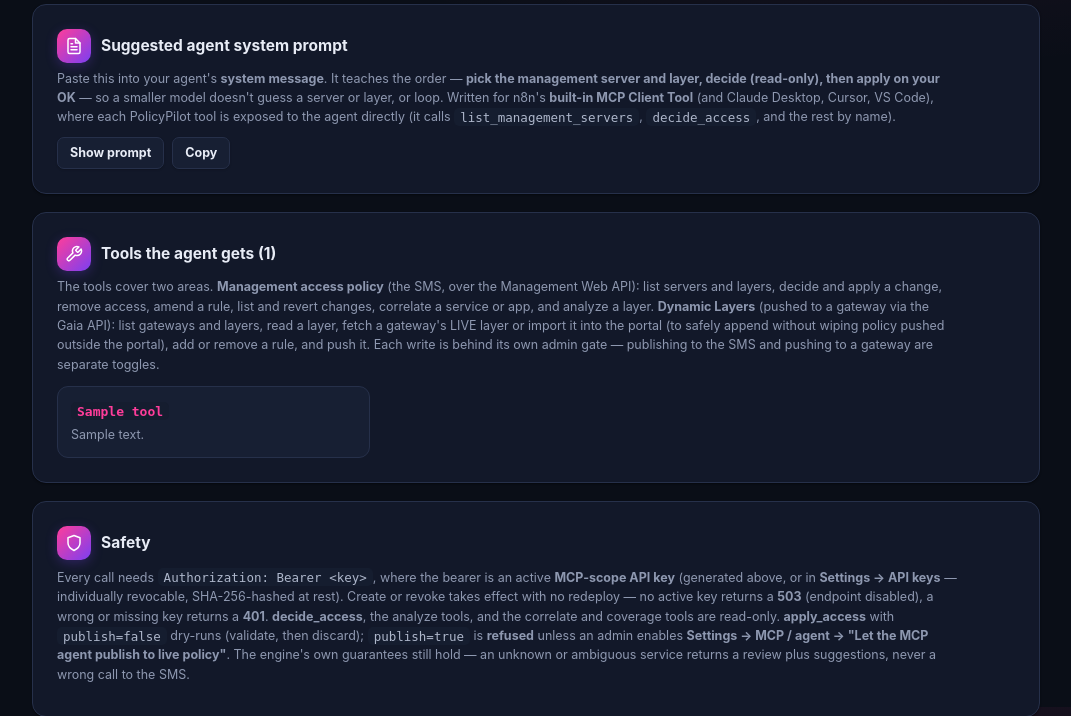
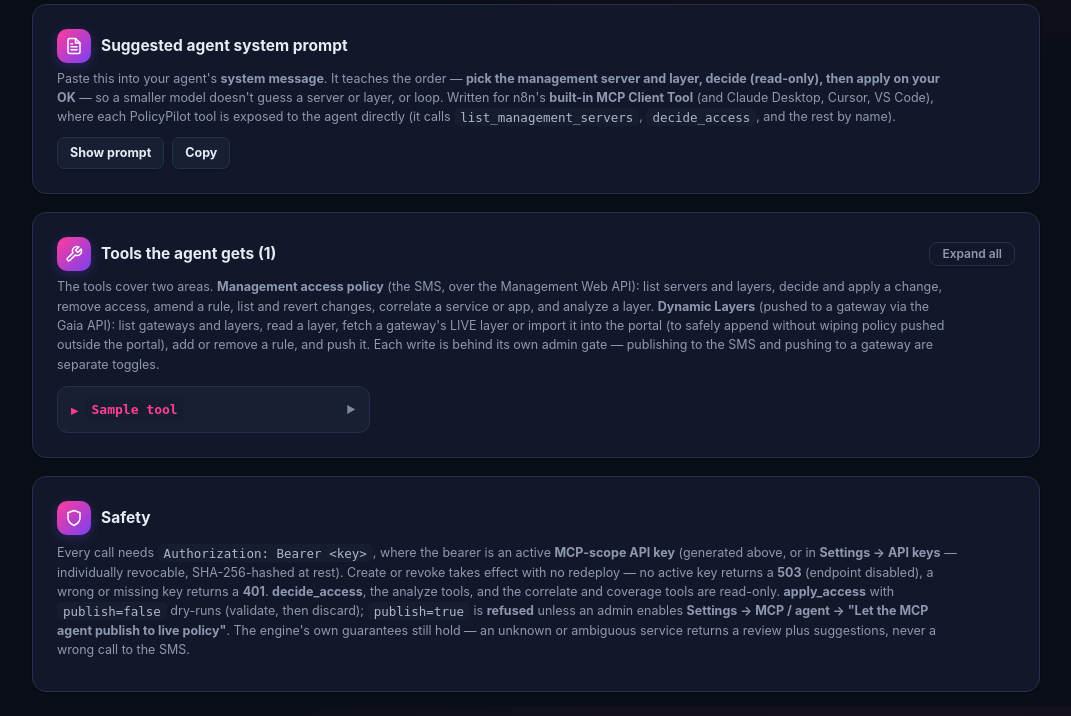
Before and after one commit to alshawwaf/PolicyPilot, a FastAPI app: template app/templates/mcp_guide.html in a window 1280 px wide. Shown: the part 893-1609 px from the top of the page, without its empty margins (104-1175 px from the left). Run offline with FastAPI, Linux system fonts and the light colour scheme; the template is opened without the code that fills it: most values are stand-ins (such as "Sample title", 1, 10 or a date in 2020); data that the repository does not hold is empty; parts of the project's set-up code (start-up, migrations or seed data) failed here and were passed over.

Commit message:
mcp-guide: collapse tool descriptions for scannability
The 21 tool cards rendered their full docstrings inline — walls of text that buried the
names and made the grid uneven. Each card is now a collapsed <details>: the tool name
(+ chevron) shows by default, click to reveal the description. Adds an "Expand all /
Collapse all" toggle in the section header. Pure CSS/HTML <details> (no native dialog),
grid items top-aligned. Verified live: 21 collapsed cards, none open by default, toggle present.

```diff
--- a/app/templates/mcp_guide.html
+++ b/app/templates/mcp_guide.html
@@ -4,10 +4,21 @@
 <style>
   .mcp-status { display:flex; gap:8px; flex-wrap:wrap; margin:0 0 18px; }
   .mcp-status .pill { font-size:12px; }
-  .mcp-grid { display:grid; grid-template-columns:repeat(auto-fill,minmax(280px,1fr)); gap:10px; }
-  .mcp-tool { border:1px solid var(--line); border-radius:11px; padding:12px 13px; background:var(--surface-2); }
+  .mcp-grid { display:grid; grid-template-columns:repeat(auto-fill,minmax(280px,1fr)); gap:10px; align-items:start; }
+  .mcp-tool { border:1px solid var(--line); border-radius:11px; background:var(--surface-2); }
+  .mcp-tool > summary { list-style:none; cursor:pointer; display:flex; align-items:center; gap:8px;
+    padding:11px 13px; border-radius:11px; }
+  .mcp-tool > summary::-webkit-details-marker { display:none; }
+  .mcp-tool > summary:hover code { text-decoration:underline; }
   .mcp-tool code { font-size:13px; font-weight:700; color:var(--accent); }
-  .mcp-tool p { margin:5px 0 0; font-size:12.5px; color:var(--muted); line-height:1.5; }
+  .mcp-tool .mcp-chev { margin-left:auto; flex:none; color:var(--faint); font-size:10px;
+    transition:transform .15s ease; }
+  .mcp-tool[open] > summary .mcp-chev { transform:rotate(90deg); }
+  .mcp-tool p { margin:0; padding:0 13px 12px; font-size:12.5px; color:var(--muted); line-height:1.5; }
+  .mcp-expand-toggle { margin-left:auto; padding:5px 12px; border:1px solid var(--line); border-radius:8px;
+    background:transparent; color:var(--muted); font-size:12px; font-weight:600; cursor:pointer;
+    transition:border-color .14s, color .14s; }
+  .mcp-expand-toggle:hover { border-color:var(--accent); color:var(--accent); }
   .mcp-tabs { display:flex; gap:6px; flex-wrap:wrap; margin:6px 0 10px; }
   .mcp-tabs button { padding:7px 15px; border:1px solid var(--line); border-radius:9px; background:transparent;
     color:var(--text); font-weight:600; font-size:13px; cursor:pointer; transition:border-color .14s, color .14s; }
@@ -106,6 +117,8 @@
   <div class="mcp-card-head">
     <span class="icon-chip"><svg viewBox="0 0 24 24" fill="none" stroke="currentColor" stroke-width="2" stroke-linecap="round" stroke-linejoin="round"><path d="M14.7 6.3a1 1 0 0 0 0 1.4l1.6 1.6a1 1 0 0 0 1.4 0l3.77-3.77a6 6 0 0 1-7.94 7.94l-6.91 6.91a2.12 2.12 0 0 1-3-3l6.91-6.91a6 6 0 0 1 7.94-7.94l-3.76 3.76z"/></svg></span>
     <h3>Tools the agent gets ({{ tools|length }})</h3>
+    <button type="button" class="mcp-expand-toggle" id="mcp-expand-all"
+            onclick="mcpToggleAll(this)">Expand all</button>
   </div>
   <p class="mcp-note" style="margin:0 0 12px;">The tools cover two areas. <b>Management access policy</b> (the
     SMS, over the Management Web API): list servers and layers, decide and apply a change, remove access, amend a
@@ -116,7 +129,10 @@
     separate toggles.</p>
   <div class="mcp-grid">
     {% for t in tools %}
-    <div class="mcp-tool"><code>{{ t.name }}</code><p>{{ t.summary }}</p></div>
+    <details class="mcp-tool">
+      <summary><code>{{ t.name }}</code><span class="mcp-chev" aria-hidden="true">▶</span></summary>
+      <p>{{ t.summary }}</p>
+    </details>
     {% endfor %}
   </div>
 </div>
@@ -137,6 +153,13 @@
 </div>
 
 <script>
+  // Expand/collapse every tool description at once (each tool card is a <details>, collapsed by default).
+  function mcpToggleAll(btn) {
+    var cards = document.querySelectorAll('.mcp-tool');
+    var anyClosed = Array.prototype.some.call(cards, function (d) { return !d.open; });
+    cards.forEach(function (d) { d.open = anyClosed; });
+    btn.textContent = anyClosed ? 'Collapse all' : 'Expand all';
+  }
   (function () {
     var url = location.origin + '/mcp/';   // trailing slash = the canonical endpoint; a bare /mcp would
     var urlEl = document.getElementById('mcp-url');                       // 307-redirect and some clients
```
